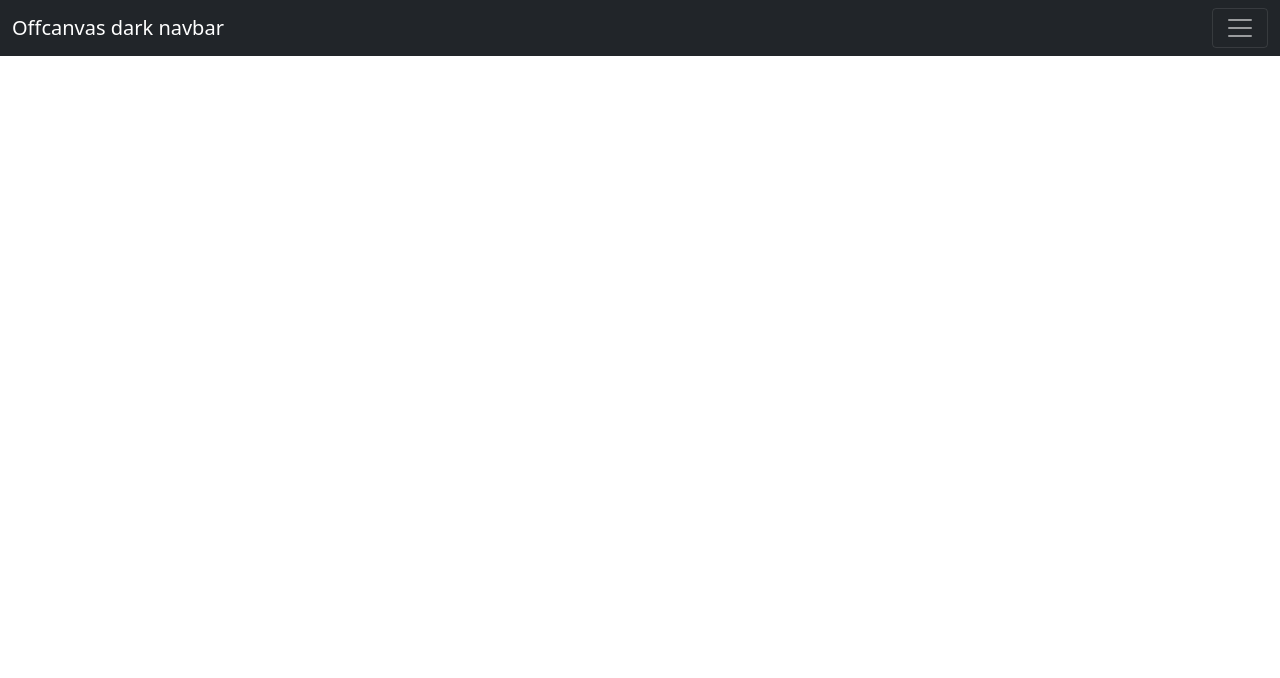
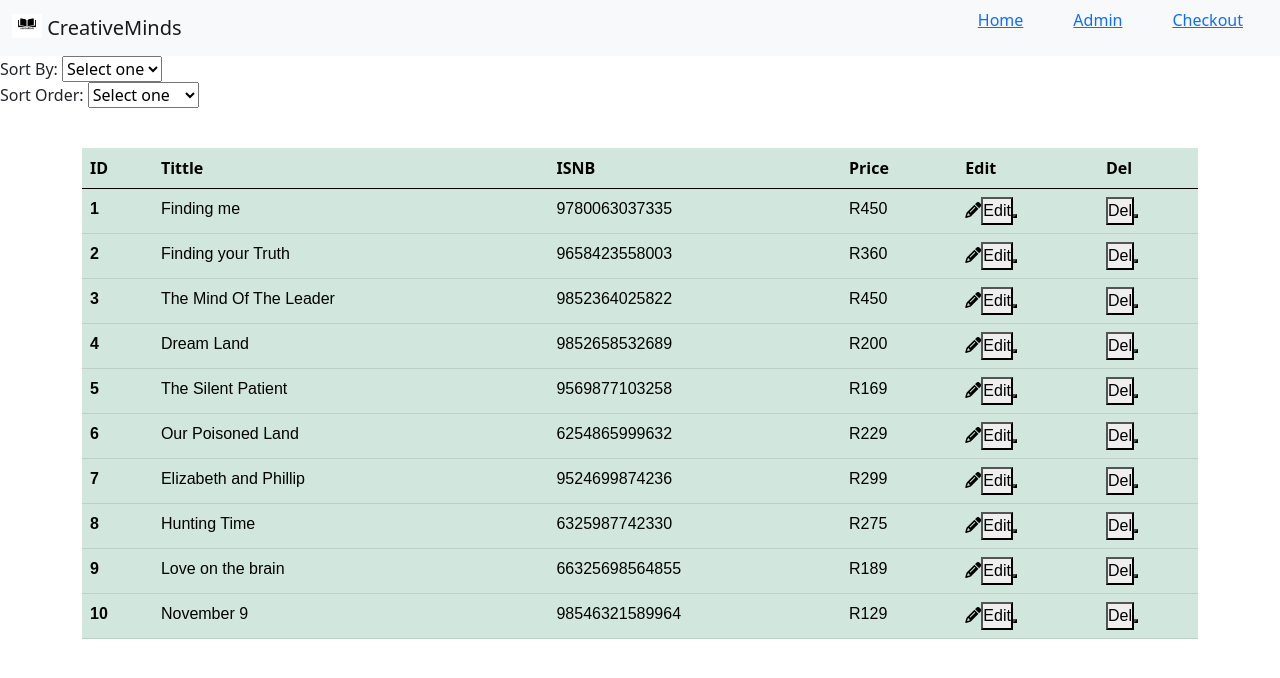
Before and after one commit to nozipho97/JS-Project, a plain HTML site: page admin/admin.html in a window 1280 px wide. Drawn offline with nearby package versions, Linux system fonts and the light colour scheme.

Commit message:
adding for thursday

```diff
--- /dev/null
+++ b/admin/admin.css
@@ -0,0 +1,32 @@
+*{
+    padding:0;
+    margin:0;
+}
+
+.table-body {
+    font-family: Arial, Helvetica, sans-serif;
+    border-collapse: collapse;
+    width: 100%;
+}
+
+td, th {
+    border: 1px solid #dddddd;
+    text-align: left;
+    padding: 8px;
+}
+
+nav img{
+    font-weight:bolder;
+}
+
+.navbar .navbarLinks ul
+{
+  display:flex;
+  align-content:center;
+}
+.navbar .navbarLinks ul li
+{
+  margin:0 25px;
+  display: flex;
+  text-decoration: none;
+}
--- a/admin/admin.html
+++ b/admin/admin.html
@@ -5,80 +5,70 @@
     <meta http-equiv="X-UA-Compatible" content="IE=edge">
     <meta name="viewport" content="width=device-width, initial-scale=1.0">
     <title>Admin</title>
+    <link rel="stylesheet" href="./admin.css">
+    <link rel="stylesheet" href="path/to/font-awesome/css/font-awesome.min.css">
     <link href="https://cdn.jsdelivr.net/npm/bootstrap@5.0.2/dist/css/bootstrap.min.css" rel="stylesheet" integrity="sha384-EVSTQN3/azprG1Anm3QDgpJLIm9Nao0Yz1ztcQTwFspd3yD65VohhpuuCOmLASjC" crossorigin="anonymous">
 
 </head>
 <body>
-
-    <nav class="navbar navbar-dark bg-dark fixed-top">
+    <nav class="navbar navbar-light bg-light">
         <div class="container-fluid">
-          <a class="navbar-brand" href="#">Offcanvas dark navbar</a>
-          <button class="navbar-toggler" type="button" data-bs-toggle="offcanvas" data-bs-target="#offcanvasDarkNavbar" aria-controls="offcanvasDarkNavbar">
-            <span class="navbar-toggler-icon"></span>
-          </button>
-          <div class="offcanvas offcanvas-end text-bg-dark" tabindex="-1" id="offcanvasDarkNavbar" aria-labelledby="offcanvasDarkNavbarLabel">
-            <div class="offcanvas-header">
-              <h5 class="offcanvas-title" id="offcanvasDarkNavbarLabel">Dark offcanvas</h5>
-              <button type="button" class="btn-close btn-close-white" data-bs-dismiss="offcanvas" aria-label="Close"></button>
-            </div>
-            <div class="offcanvas-body">
-              <ul class="navbar-nav justify-content-end flex-grow-1 pe-3">
-                <li class="nav-item">
-                  <a class="nav-link active" aria-current="page" href="#">Home</a>
-                </li>
-                <li class="nav-item">
-                  <a class="nav-link" href="#">Link</a>
-                </li>
-                <li class="nav-item dropdown">
-                  <a class="nav-link dropdown-toggle" href="#" role="button" data-bs-toggle="dropdown" aria-expanded="false">
-                    Dropdown
-                  </a>
-                  <ul class="dropdown-menu dropdown-menu-dark">
-                    <li><a class="dropdown-item" href="#">Action</a></li>
-                    <li><a class="dropdown-item" href="#">Another action</a></li>
-                    <li>
-                      <hr class="dropdown-divider">
-                    </li>
-                    <li><a class="dropdown-item" href="#">Something else here</a></li>
-                  </ul>
-                </li>
-              </ul>
-              <form class="d-flex mt-3" role="search">
-                <input class="form-control me-2" type="search" placeholder="Search" aria-label="Search">
-                <button class="btn btn-success" type="submit">Search</button>
-              </form>
-            </div>
-          </div>
+          <a class="navbar-brand" href="#">
+            <img src="./images/LOGO (2).png" alt="" width="30" height="24" class="d-inline-block align-text-top">
+            CreativeMinds
+          </a>
+          <div class="navbarLinks">
+            <ul class="navbar-menu">
+                <li><a href="./index.html">Home</a></li>
+                <li class="active"><a href="#">Admin</a></li>
+                <li><a href="#Checkout">Checkout</a></li>
+            </ul>
         </div>
       </nav>
-            <ul class="dropdown-menu">
-            <li><a class="dropdown-item" href="#home">Home</a></li>
-            <li><a class="dropdown-item" href="#products">Products</a></li>
-            <li><a class="dropdown-item" href="#admin">Admin</a></li>
-            <li><a class="dropdown-item" href="#topsellingbooks">Top Selling Books</a></li>
-            <li><hr class="dropdown-divider"></li>
-            <li><a class="dropdown-item" href="#">Most Sold book</a></li>
-            </ul>
+      <div class="sort">
+        <div>
+          Sort By:
+          <select class="sort-by">
+            <option value="">Select one</option>
+            <option value="price">Price</option>
+          </select>
         </div>
-    </nav>
+        <div>
+          Sort Order:
+          <select class="sort-order">
+            <option value="">Select one</option>
+            <option value="asc">Ascending</option>
+            <option value="desc">Descending</option>
+          </select>
+        </div>
+
+
+    <div class="container-fluid">
+        <button class="navbar-toggler" type="button" data-bs-toggle="collapse" data-bs-target="#navbarToggleExternalContent" aria-controls="navbarToggleExternalContent" aria-expanded="false" aria-label="Toggle navigation">
+          <span class="navbar-toggler-icon"></span>
+        </button>
+      </div>
+
 
     <div class="container">
         <div class="table-content">
+            <div class="products"></div>
             <table class="table table-success table-hover">
-                <thread>
+                <thead>
                     <th>ID</th>
-                    <th>Book Name</th>
+                    <th>Tittle</th>
                     <th>ISNB</th>
                     <th>Price</th>
                     <th>Edit</th>
                     <th>Del</th>
-                </thread>
-                </tbody class="table-body" id="table-content">
+                </thead>
+                <tbody class="table-body" id="table-data"></tbody>
+
             </table>
         </div>
+    </div>
+    </div>
 
-
-    </div>
 
 
 
--- a/admin/admin.js
+++ b/admin/admin.js
@@ -1,5 +1,6 @@
+
 let products = JSON.parse(localStorage.getItem("#products "))
-  ? JSON.parse(localStorage.getItem("#products "))
+  ? JSON.parse(localStorage.getItem("#products"))
   : [
       {
         id: 1,
@@ -9,36 +10,78 @@ let products = JSON.parse(localStorage.getItem("#products "))
       },
       {
         id: 2,
-        synopsis: "The history in greatest racehorse in America ",
-        tittle: "Find your Truth",
-        price: "R200",
+        tittle: "Finding your Truth",
+        isnb: "9658423558003",
+        price: "R360",
       },
       {
         id: 3,
-        synopsis:
-          " It's a realization and attitude that we can enhance due to neuroplasticity—our ability to shape our neural makeup",
-        tittle: "The Mind Of The Leader ",
+        tittle:"The Mind Of The Leader ",
+        isnb: "9852364025822",
         price: "R450",
       },
       {
         id: 4,
-        synopsis:
-          "From the author of The Wish comes a poignant love story about risking everything for a dream—and whether it is possible to leave the past behind",
-        tittle: "Dream Land",
+        tittle:"Dream Land",
+        isnb: "9852658532689",
         price: "R200",
       },
+      {
+        id: 5,
+        tittle:"The Silent Patient",
+        isnb: "9569877103258",
+        price: "R169",
+      },
+      {
+        id: 6,
+        tittle:"Our Poisoned Land",
+        isnb: "6254865999632",
+        price: "R229",
+      },
+      {
+        id: 7,
+        tittle:"Elizabeth and Phillip",
+        isnb: "9524699874236",
+        price: "R299",
+      },
+      {
+        id: 8,
+        tittle:"Hunting Time",
+        isnb: "6325987742330",
+        price: "R275",
+      },
+      {
+        id: 9,
+        tittle:"Love on the brain",
+        isnb: "66325698564855",
+        price: "R189",
+      },
+      {
+        id: 10,
+        tittle:"November 9",
+        isnb: "98546321589964",
+        price: "R129",
+      }
     ];
 
     async function  tableDisplay(){products.forEach((products)=> {
-        document.querySelector("#table-content").innerHTML+=
+        document.querySelector("#table-data").innerHTML+=
         `
           <tr>
             <th scope="row">${products.id}</th>
             <td>${products.tittle}</td>
             <td>${products.isnb}</td>
             <td>${products.price}</td>
-            <td></td>
-          </tr>`
+            <td><i class="fa fa-pencil" aria-hidden="false"></i><button>Edit<button></td>
+            <td><button>Del<button></td>
+          </tr>
+        `
      })
      }
      tableDisplay();
+
+let cheapBooks = products.filter(products => {
+    return products.price < 200;
+});
+
+pr
```
Also changed, not shown: checkout/checkout.html (added, +65 -0 lines), index.html (+4 -5 lines), admin/images/LOGO (2).png (added), checkout/checkout.js (added), checkout/images/LOGO (2).png (added), css/style.css (line endings or trailing spaces).
